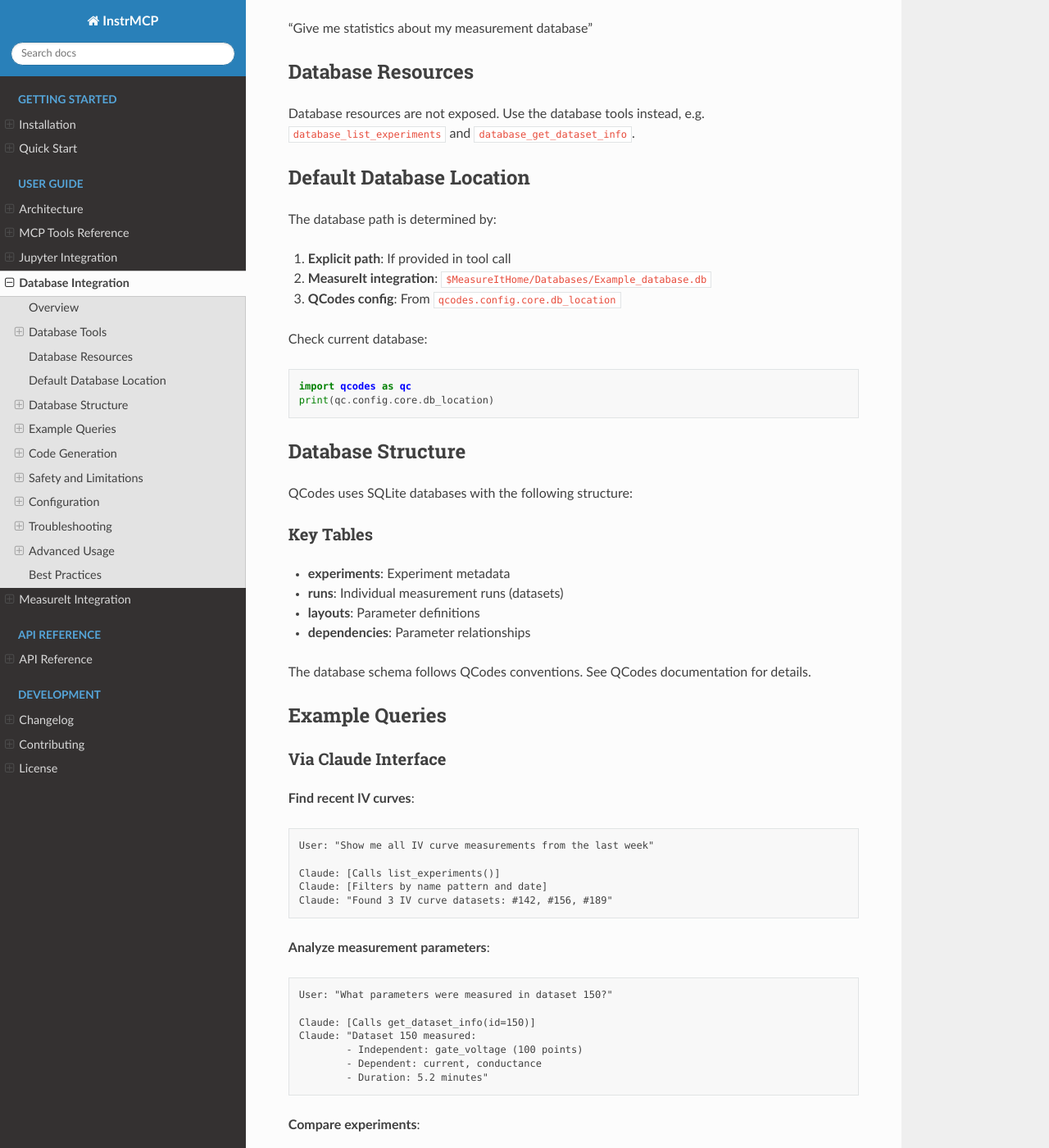
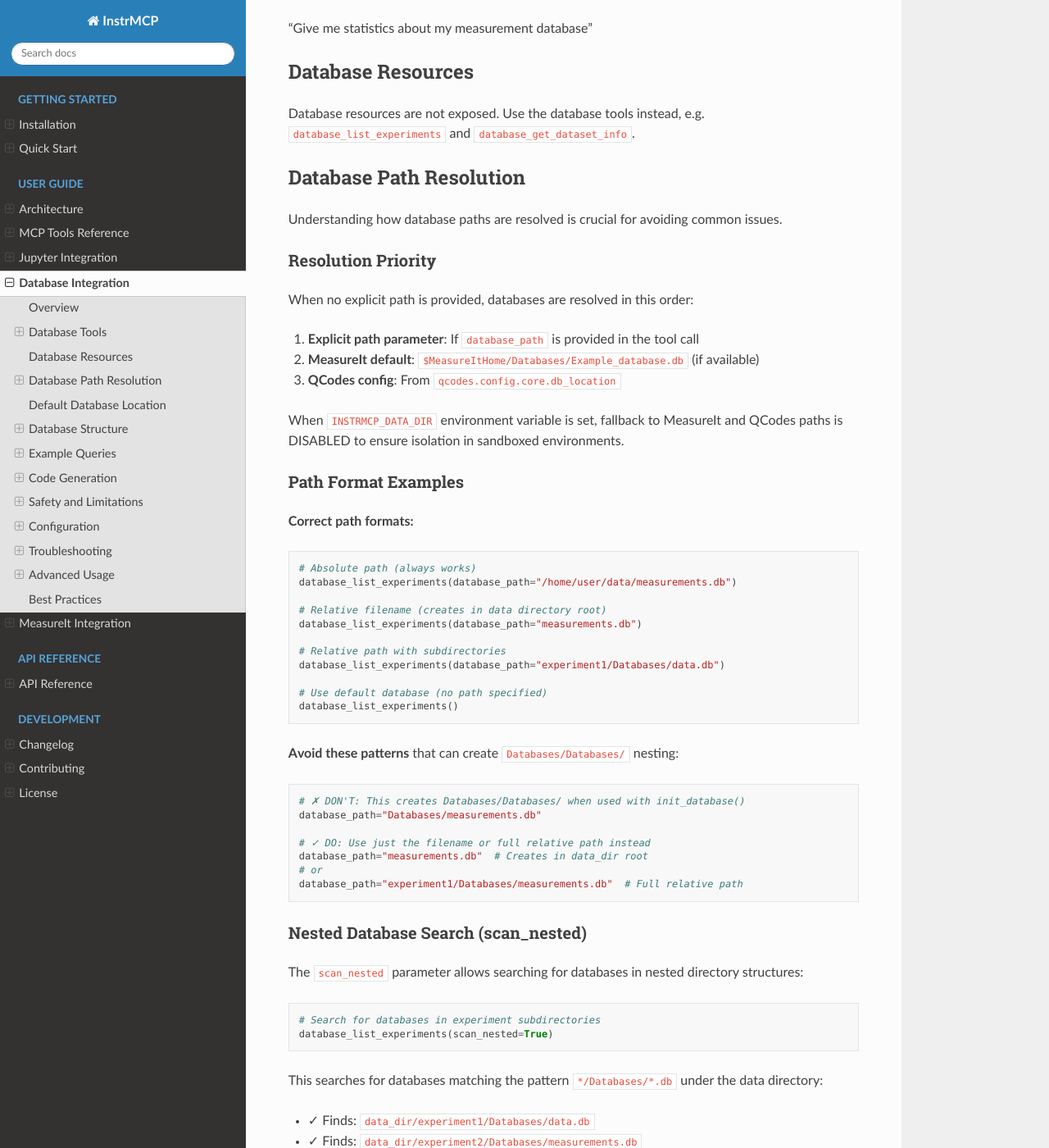
Before and after one commit to caidish/instrMCP, a Sphinx documentation site: the page built from docs/source/database_integration.rst, in a window 1280 px wide and 1400 px high, scrolled down 2143 px. Shown: the whole window at 82% size. Built offline with Sphinx 7.4.7 and the Read the Docs theme 3.1.0, drawn with Linux system fonts in a browser that asks for light colours; some of the changed text lies outside the part shown.

Commit message:
Enhance database path resolution documentation and metadata
Co-authored-by: caidish <16291224+caidish@users.noreply.github.com>

```diff
--- a/docs/source/database_integration.rst
+++ b/docs/source/database_integration.rst
@@ -96,6 +96,84 @@ Database Resources
 
 Database resources are not exposed. Use the database tools instead, e.g.
 ``database_list_experiments`` and ``database_get_dataset_info``.
+
+Database Path Resolution
+-------------------------
+
+Understanding how database paths are resolved is crucial for avoiding common issues.
+
+Resolution Priority
+~~~~~~~~~~~~~~~~~~~
+
+When no explicit path is provided, databases are resolved in this order:
+
+1. **Explicit path parameter**: If ``database_path`` is provided in the tool call
+2. **MeasureIt default**: ``$MeasureItHome/Databases/Example_database.db`` (if available)
+3. **QCodes config**: From ``qcodes.config.core.db_location``
+
+When ``INSTRMCP_DATA_DIR`` environment variable is set, fallback to MeasureIt and QCodes
+paths is DISABLED to ensure isolation in sandboxed environments.
+
+Path Format Examples
+~~~~~~~~~~~~~~~~~~~~
+
+**Correct path formats:**
+
+.. code-block:: python
+
+   # Absolute path (always works)
+   database_list_experiments(database_path="/home/user/data/measurements.db")
+
+   # Relative filename (creates in data directory root)
+   database_list_experiments(database_path="measurements.db")
+
+   # Relative path with subdirectories
+   database_list_experiments(database_path="experiment1/Databases/data.db")
+
+   # Use default database (no path specified)
+   database_list_experiments()
+
+**Avoid these patterns** that can create ``Databases/Databases/`` nesting:
+
+.. code-block:: python
+
+   # ✗ DON'T: This creates Databases/Databases/ when used with init_database()
+   database_path="Databases/measurements.db"
+
+   # ✓ DO: Use just the filename or full relative path instead
+   database_path="measurements.db"  # Creates in data_dir root
+   # or
+   database_path="experiment1/Databases/measurements.db"  # Full relative path
+
+Nested Database Search (scan_nested)
+~~~~~~~~~~~~~~~~~~~~~~~~~~~~~~~~~~~~~
+
+The ``scan_nested`` parameter allows searching for databases in nested directory structures:
+
+.. code-block:: python
+
+   # Search for databases in experiment subdirectories
+   database_list_experiments(scan_nested=True)
+
+This searches for databases matching the pattern ``*/Databases/*.db`` under the data directory:
+
+- ✓ Finds: ``data_dir/experiment1/Databases/data.db``
+- ✓ Finds: ``data_dir/experiment2/Databases/measurements.db``
+- ✗ Excludes: ``data_dir/Databases/root.db`` (not nested)
+- ✗ Excludes: ``data_dir/Databases/Databases/nested.db`` (problematic nesting)
+- ✗ Excludes: ``data_dir/exp/sub/Databases/deep.db`` (too deep)
+
+**Use scan_nested when:**
+
+- Working with multiple experiments in separate subdirectories
+- Each experiment has its own ``Databases/`` folder
+- You want to discover all available databases
+
+**Don't use scan_nested when:**
+
+- Databases are in the root data directory
+- You know the exact database path
+- Performance is critical (scanning is slower)
 
 Default Database Location
 --------------------------
@@ -297,6 +375,47 @@ If database path is incorrect:
 3. Use explicit path in tool calls
 4. Check file permissions
 
+"Databases/Databases/ nested directories created"
+~~~~~~~~~~~~~~~~~~~~~~~~~~~~~~~~~~~~~~~~~~~~~~~~~~
+
+This happens when using relative paths incorrectly with ``init_database()``:
+
+**Problem**: Using ``database_path="Databases/measurements.db"`` creates nested structure
+
+.. code-block:: bash
+
+   # This creates the wrong structure:
+   data_dir/
+     Databases/
+       Databases/           # ✗ Nested (confusing)
+         measurements.db
+
+**Solution 1**: Use just the filename
+
+.. code-block:: python
+
+   # Creates database in data_dir root
+   init_database("measurements.db")
+   # Result: data_dir/measurements.db
+
+**Solution 2**: Use full relative path
+
+.. code-block:: python
+
+   # Creates proper nested structure
+   init_database("experiment1/Databases/measurements.db")
+   # Result: data_dir/experiment1/Databases/measurements.db
+
+**Solution 3**: Use absolute path
+
+.. code-block:: python
+
+   # Explicit control over location
+   init_database("/full/path/to/measurements.db")
+
+**Prevention**: The ``database_list_experiments`` tool with ``scan_nested=True`` now
+automatically excludes ``Databases/Databases/`` patterns to avoid confusion.
+
 "No datasets returned"
 ~~~~~~~~~~~~~~~~~~~~~~
 
```
Also changed, not shown: 2 other files.
